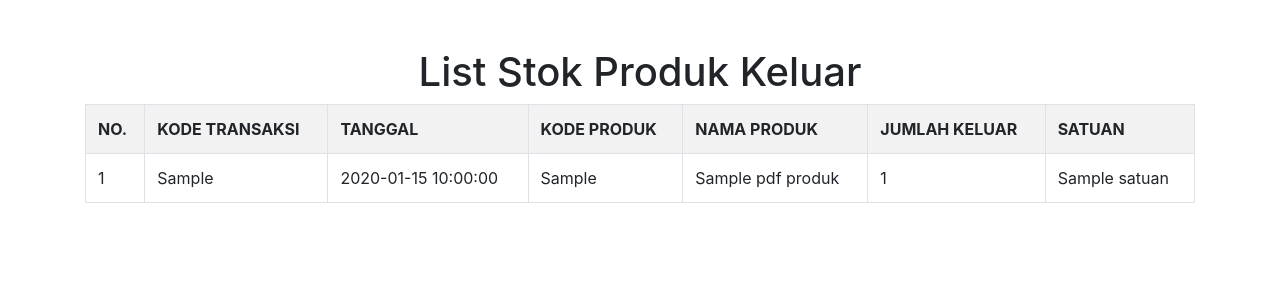
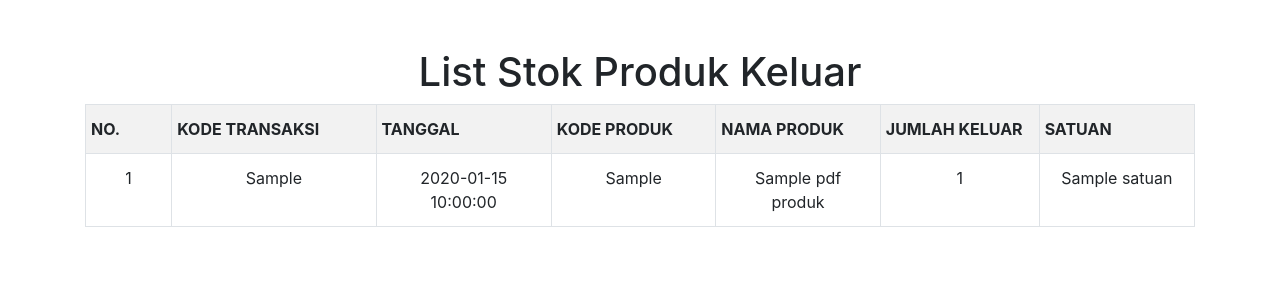
Before and after one commit to haafidz-jp/after-sidang, a CodeIgniter 4 app: template app/Views/cetak/cetakprodukkeluar.php in a window 1280 px wide. Shown: the top 300 px of the page. Run offline with PHP 8.4 and a stand-in for CodeIgniter, Linux system fonts and the light colour scheme; the template is opened without the code that fills it: most values are stand-ins (such as "Sample title", 1, 10 or a date in 2020); some libraries are stand-ins or nearby versions.

Commit message:
refactor code

```diff
--- a/app/Views/cetak/cetakprodukkeluar.php
+++ b/app/Views/cetak/cetakprodukkeluar.php
@@ -17,25 +17,25 @@
     <div class="container mt-5">
     <h1 align="center">List Stok Produk Keluar</h1>
         <table cellpadding="0" class="table table-bordered table-striped " border="0.3">
-            <tr>
-                <th>NO.</th>
-                <th>KODE TRANSAKSI</th>
-                <th>TANGGAL</th>
-                <th>KODE PRODUK</th>
-                <th>NAMA PRODUK</th>
-                <th>JUMLAH KELUAR</th>
-                <th>SATUAN</th>
+        <tr>
+                <th style="padding-left:5px;" valign="middle" width="30" align="center">NO.</th>
+                <th style="padding-left:5px;" width="90" align="center">KODE TRANSAKSI</th>
+                <th style="padding-left:5px;" width="90" align="center">TANGGAL</th>
+                <th style="padding-left:5px;" width="90" align="center">KODE PRODUK</th>
+                <th style="padding-left:5px;" width="90" align="center">NAMA PRODUK</th>
+                <th style="padding-left:5px;" width="60" align="center">JUMLAH KELUAR</th>
+                <th style="padding-left:5px;" width="60" align="center" valign="middle">SATUAN</th>
             </tr>
             <?php $no = 1; ?>
             <?php foreach ($pdf_produk as $pp) : ?>
                 <tr>
-                    <td><?= $no++; ?></td>
-                    <td><?= $pp['kode_transaksi']; ?></td>
-                    <td><?= $pp['tanggal']; ?></td>
-                    <td><?= $pp['kode_produk']; ?></td>
-                    <td><?= $pp['name']; ?></td>
-                    <td><?= $pp['jumlah_keluar']; ?></td>
-                    <td><?= $pp['satuan']; ?></td>
+                    <td align="center"><?= $no++; ?></td>
+                    <td align="center"><?= $pp['kode_transaksi']; ?></td>
+                    <td align="center"><?= $pp['tanggal']; ?></td>
+                    <td align="center"><?= $pp['kode_produk']; ?></td>
+                    <td align="center"><?= $pp['name']; ?></td>
+                    <td align="center"><?= $pp['jumlah_keluar']; ?></td>
+                    <td align="center"><?= $pp['satuan']; ?></td>
                 </tr>
             <?php endforeach; ?>
         </table>
```
